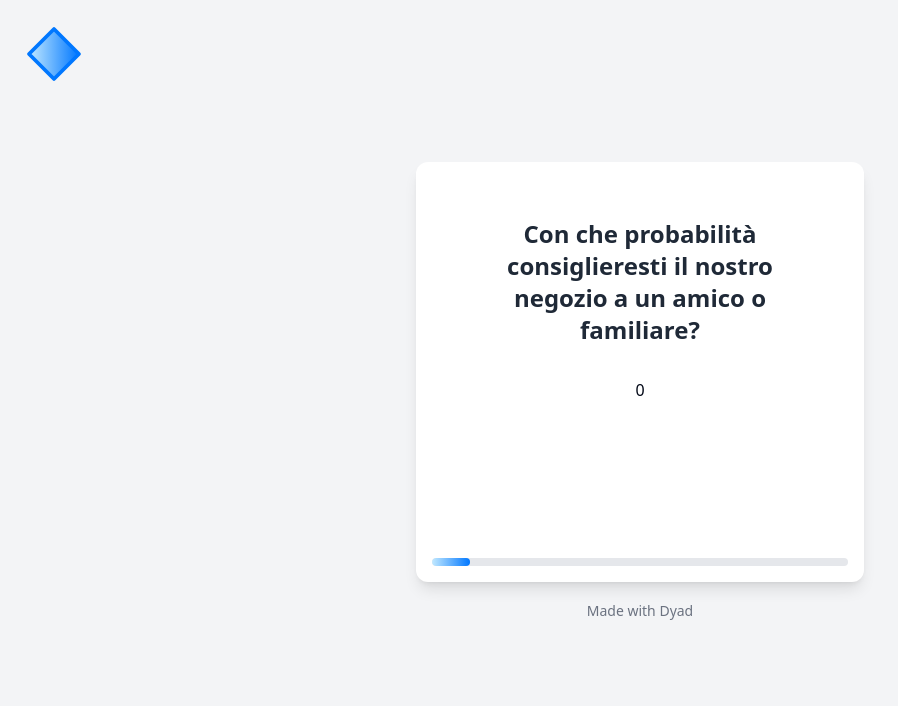
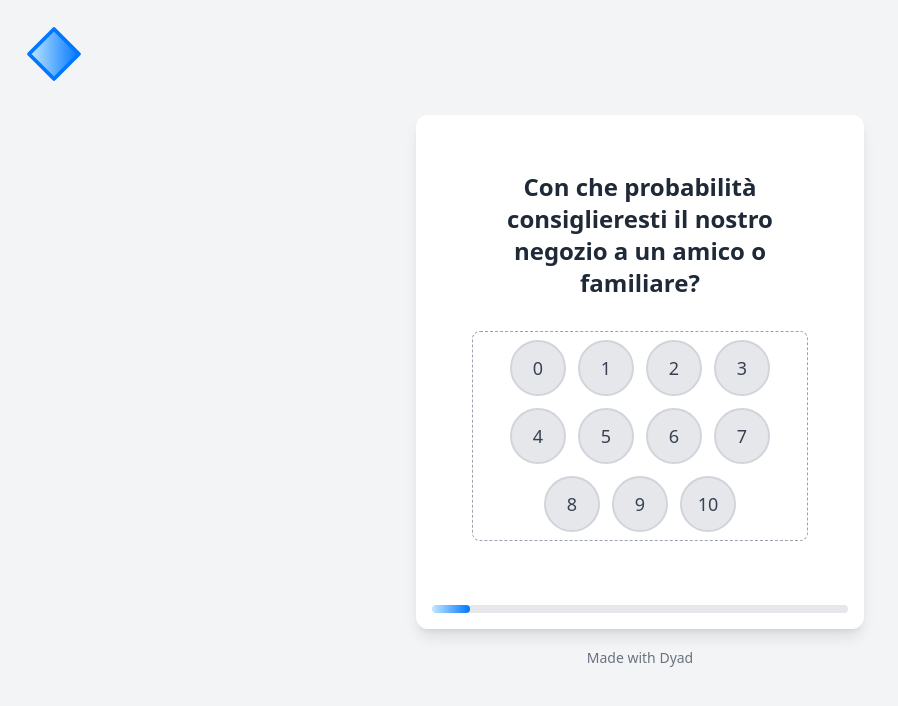
Before and after one commit to cOrUe1/Questionario-di-gradimento, a React (Vite) app: page / in a window 1280 px wide. Both pictures are taken after a click on the button "Inizia". Shown: the top 706 px of the page, without its empty margins (0-898 px from the left). Built offline with nearby package versions, Linux system fonts and the light colour scheme.

Commit message:
[dyad] Correzione del rendering dei selettori a stelle e cerchi - wrote 1 file(s)

```diff
--- a/src/components/QuestionDisplay.tsx
+++ b/src/components/QuestionDisplay.tsx
@@ -54,7 +54,7 @@ const QuestionDisplay: React.FC<QuestionDisplayProps> = ({
       </h2>
 
       <div className="w-full flex justify-center mb-8">
-        {question.type === "stars" && question.min && question.max && (
+        {question.type === "stars" && question.min !== undefined && question.max !== undefined && (
           <StarSelector
             value={answer}
             onChange={handleStarChange}
@@ -64,7 +64,7 @@ const QuestionDisplay: React.FC<QuestionDisplayProps> = ({
             onNoNeed={handleNoNeed}
           />
         )}
-        {question.type === "circles" && question.min && question.max && (
+        {question.type === "circles" && question.min !== undefined && question.max !== undefined && (
           <CircleSelector
             value={answer}
             onChange={handleCircleChange}
```
